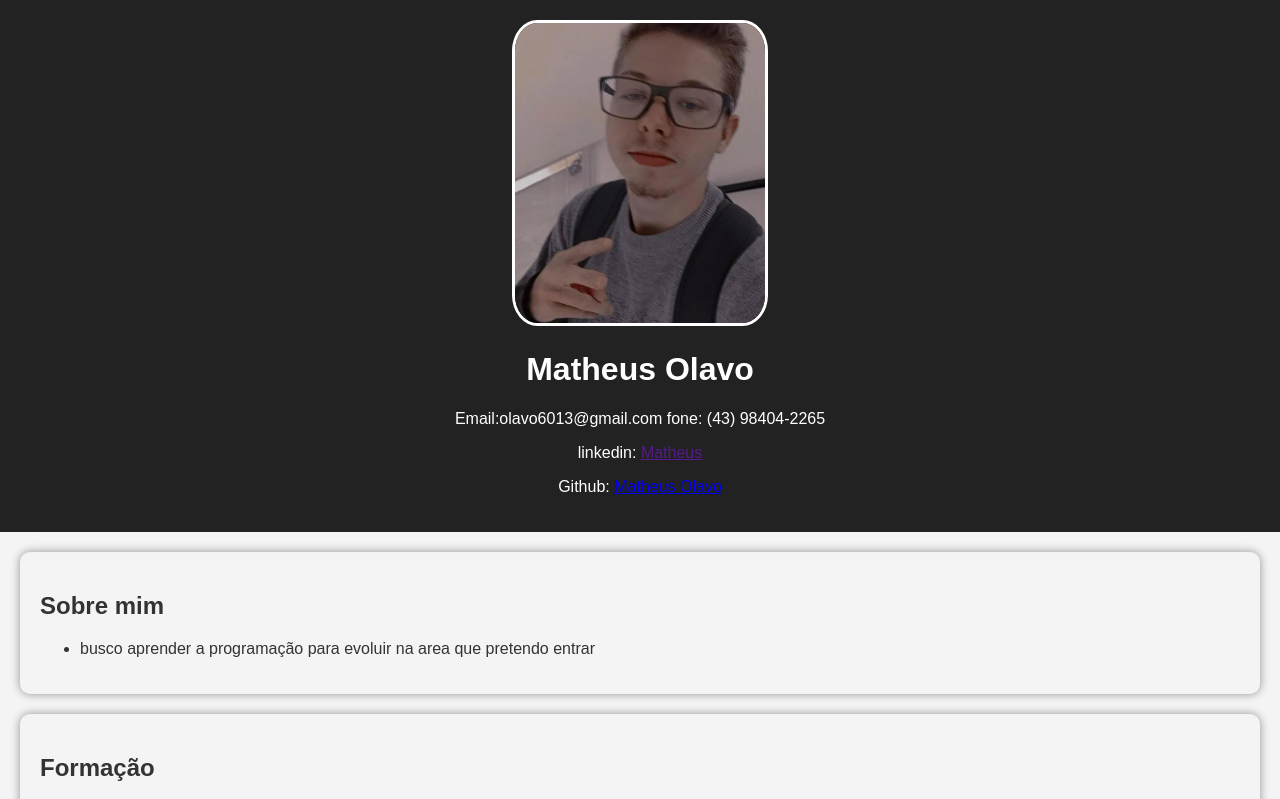
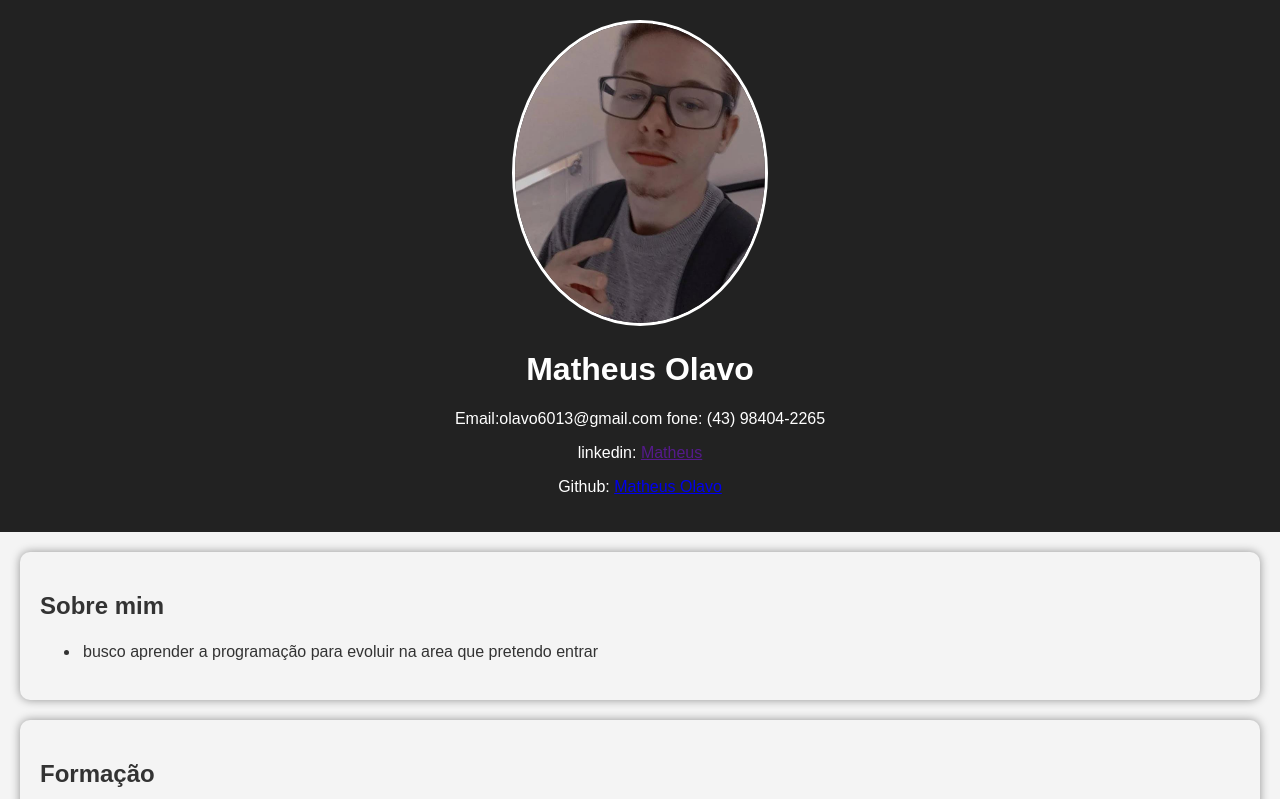
Before and after one commit to matheusolavo/curriculo, a plain HTML site: page index.html in a window 1280 px wide. Shown: the top 799 px of the page. Drawn offline with Linux system fonts and the light colour scheme.

Commit message:
nova atualização do curriculo

```diff
--- a/style.css
+++ b/style.css
@@ -21,7 +21,7 @@ header{
 .foto-perfil{
  width: 250px;
  height: 300px;
- border-radius: 10%;
+ border-radius: 80%;
  border: 3px solid white;
 }
 
@@ -33,7 +33,9 @@ section{
   box-shadow: 0px 0px 10px rgba(0, 0, 0, 0.4);
 
 }
-
+li{
+  padding: 3px;
+}
 
 footer{
  text-align: center;
```
